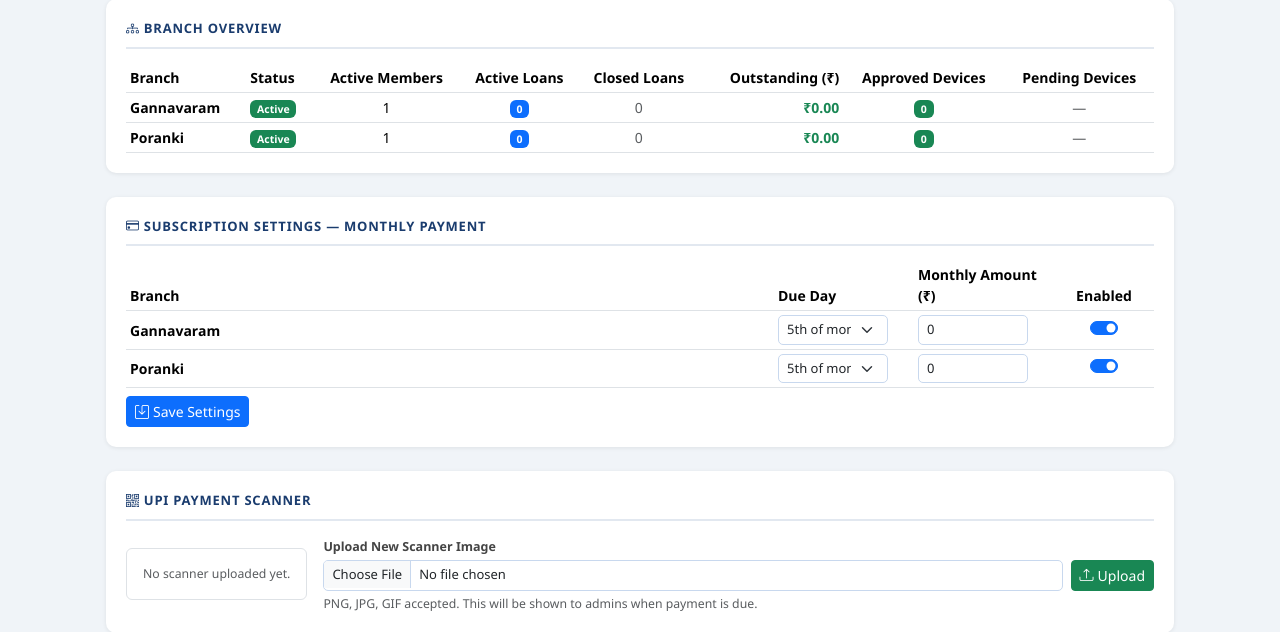
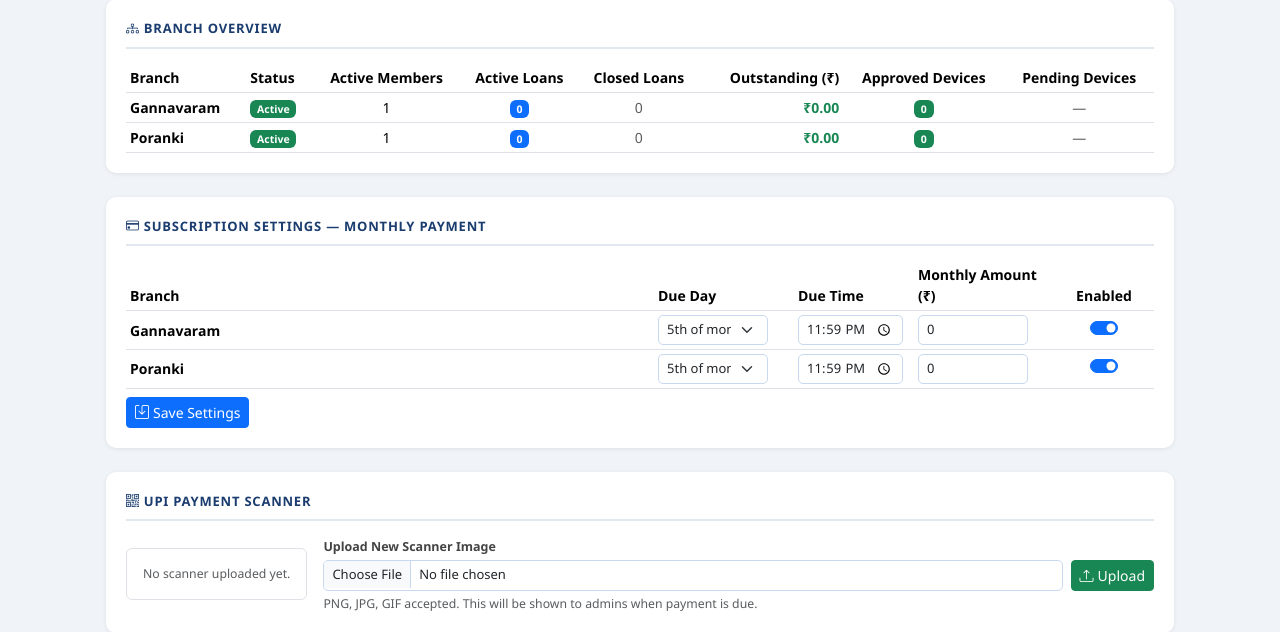
Before and after one commit to NikhithaGottipati06/Mythri-Associates-LMS, a Flask app: page /developer in a window 1280 px wide. Shown: the part 90-722 px from the top of the page. Run offline with Flask 3, Linux system fonts and the light colour scheme; the visitor is signed in with stand-in values (Sample User, id 1); data comes from the database, SQL or seed files in the repository; data that the repository does not hold is empty.

Commit message:
Add due time to subscription settings, all groups in Add Ledger modal
- Developer panel: add Due Time column (time input) next to Due Day in Subscription Settings table
- Save due_time per branch in branch_subscriptions (INSERT and UPDATE)
- Tally vouchers Add New Ledger modal: show all 26 Tally groups grouped by nature (Income/Expense/Asset/Liability) instead of only Expense groups

Co-Authored-By: Claude Sonnet 4.6 <noreply@anthropic.com>

```diff
--- a/app.py
+++ b/app.py
@@ -56,11 +56,19 @@ def check_subscription():
     if not sub:
         master.close()
         return None
-    today = datetime.now().date()
+    now = datetime.now()
+    today = now.date()
     last_day = _cal.monthrange(today.year, today.month)[1]
     due_day = min(int(sub['due_day']), last_day)
     from datetime import date as _date
     due_date = _date(today.year, today.month, due_day)
+    # Parse due_time (HH:MM), default 23:59
+    due_time_str = (sub['due_time'] if 'due_time' in sub.keys() else None) or '23:59'
+    try:
+        dh, dm = int(due_time_str.split(':')[0]), int(due_time_str.split(':')[1])
+    except Exception:
+        dh, dm = 23, 59
+    due_datetime = datetime(due_date.year, due_date.month, due_date.day, dh, dm)
     month_key = today.strftime('%Y-%m')
     payment = master.execute(
         "SELECT * FROM subscription_payments WHERE branch_db=? AND month_key=?",
@@ -70,8 +78,8 @@ def check_subscription():
     if payment and payment['status'] == 'Approved':
         return None
     days_left = (due_date - today).days
-    g.sub_due_date_str = due_date.strftime('%d/%m/%Y')
-    if today >= due_date:
+    g.sub_due_date_str = f"{due_date.strftime('%d/%m/%Y')} by {due_time_str}"
+    if now >= due_datetime:
         g.sub_blocked = True
         g.sub_payment_pending = (payment is not None)
         if ep not in ('subscription_blocked', 'subscription_submit_payment'):
@@ -119,7 +127,7 @@ app.jinja_env.globals['get_current_user'] = get_current_user
 
 @app.context_processor
 def inject_now():
-    return {'now': datetime.now().strftime('%A %d-%b-%Y  %I:%M %p')}
+    return {'now': datetime.now().strftime('%A %d-%b-%Y')}
 
 # ── Device helpers ────────────────────────────────────────────────────────────
 
@@ -4108,25 +4116,26 @@ def developer_subscription_settings():
     branches = master.execute("SELECT * FROM branches ORDER BY name").fetchall()
     for br in branches:
         bid     = br['id']
-        due_day = request.form.get(f'due_day_{bid}', '5')
-        amount  = request.form.get(f'amount_{bid}', '0')
-        enabled = 1 if request.form.get(f'enabled_{bid}') else 0
+        due_day  = request.form.get(f'due_day_{bid}', '5')
+        due_time = request.form.get(f'due_time_{bid}', '23:59') or '23:59'
+        amount   = request.form.get(f'amount_{bid}', '0')
+        enabled  = 1 if request.form.get(f'enabled_{bid}') else 0
         existing = master.execute(
             "SELECT id FROM branch_subscriptions WHERE branch_db=?", (br['db_path'],)
         ).fetchone()
         if existing:
             master.execute("""
                 UPDATE branch_subscriptions
-                SET due_day=?, monthly_amount=?, enabled=?, branch_name=?,
+                SET due_day=?, due_time=?, monthly_amount=?, enabled=?, branch_name=?,
                     updated_at=datetime('now')
                 WHERE branch_db=?
-            """, (due_day, amount, enabled, br['name'], br['db_path']))
+            """, (due_day, due_time, amount, enabled, br['name'], br['db_path']))
         else:
             master.execute("""
                 INSERT INTO branch_subscriptions
-                (branch_db, branch_name, due_day, monthly_amount, enabled)
-                VALUES (?,?,?,?,?)
-            """, (br['db_path'], br['name'], due_day, amount, enabled))
+                (branch_db, branch_name, due_day, due_time, monthly_amount, enabled)
+                VALUES (?,?,?,?,?,?)
+            """, (br['db_path'], br['name'], due_day, due_time, amount, enabled))
     master.commit()
     master.close()
     flash('Subscription settings saved.', 'success')
@@ -4440,9 +4449,9 @@ def tally_vouchers():
         "SELECT tl.id, tl.name, tg.name as group_name FROM tally_ledgers tl "
         "JOIN tally_groups tg ON tl.group_id=tg.id WHERE tg.nature='Expense' AND tl.active=1 ORDER BY tg.sort_order, tl.name"
     ).fetchall()
-    # All expense groups (to add new ledger on the fly via modal)
-    expense_groups = db.execute(
-        "SELECT id, name FROM tally_groups WHERE nature='Expense' ORDER BY sort_order"
+    # All groups (all natures) for Add Ledger modal
+    all_groups = db.execute(
+        "SELECT id, name, nature FROM tally_groups ORDER BY nature, sort_order, name"
     ).fetchall()
     vouchers = db.execute("""
         SELECT tv.*, tl.name as ledger_name, tg.name as group_name
@@ -4453,7 +4462,7 @@ def tally_vouchers():
     """).fetchall()
     db.close()
     return render_template('tally/vouchers.html',
-        expense_ledgers=expense_ledgers, expense_groups=expense_groups, vouchers=vouchers)
+        expense_ledgers=expense_ledgers, all_groups=all_groups, vouchers=vouchers)
 
 
 @app.route('/tally/vouchers/<int:vid>/delete', methods=['POST'])
--- a/database.py
+++ b/database.py
@@ -599,6 +599,13 @@ def init_master_db():
         )
     conn.commit()
 
+    # Add due_time column if it doesn't exist yet
+    try:
+        conn.execute("ALTER TABLE branch_subscriptions ADD COLUMN due_time TEXT DEFAULT '23:59'")
+        conn.commit()
+    except Exception:
+        pass
+
     for branch_name in ['Poranki', 'Gannavaram']:
         db_path = os.path.join(BRANCHES_DIR, f"{branch_name.lower()}.db")
         exists = conn.execute("SELECT id FROM branches WHERE name=?", (branch_name,)).fetchone()
--- a/templates/developer.html
+++ b/templates/developer.html
@@ -125,6 +125,7 @@
             <tr>
               <th>Branch</th>
               <th style="width:140px;">Due Day</th>
+              <th style="width:120px;">Due Time</th>
               <th style="width:140px;">Monthly Amount (₹)</th>
               <th style="width:100px;" class="text-center">Enabled</th>
             </tr>
@@ -142,6 +143,10 @@
                   </option>
                   {% endfor %}
                 </select>
+              </td>
+              <td>
+                <input type="time" name="due_time_{{ b.id }}" class="form-control form-control-sm"
+                       value="{{ sub.due_time if sub and sub.due_time else '23:59' }}" style="width:105px;">
               </td>
               <td>
                 <input type="number" name="amount_{{ b.id }}" class="form-control form-control-sm"
```
Also changed, not shown: templates/tally/vouchers.html (+9 -2 lines).
